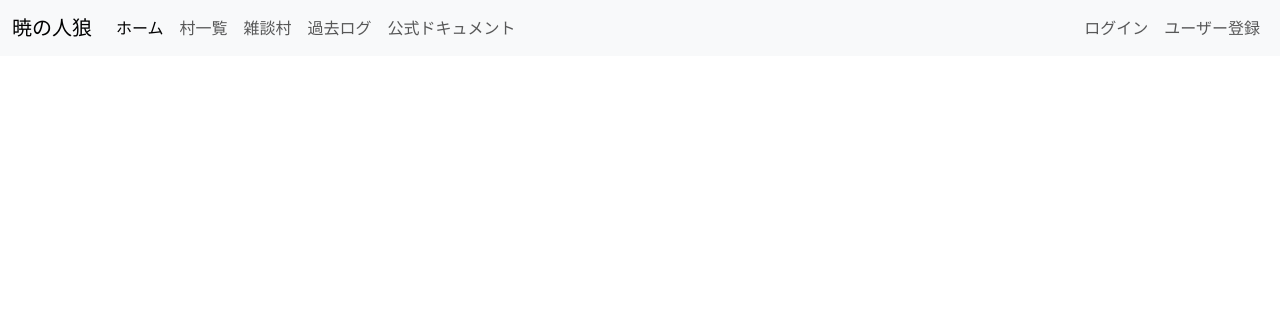
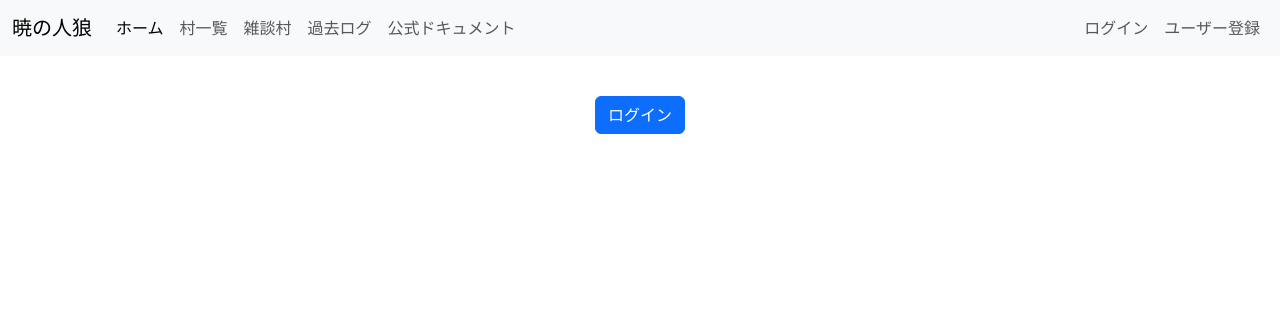
Before and after one commit to ToshiyaKurose/werewolf, a Django app: template accounts/templates/signup_complete.html in a window 1280 px wide. Shown: the top 316 px of the page. Run offline with Django 4.2, Linux system fonts and the light colour scheme; the template is opened without the code that fills it, so the values that code supplies are empty; some libraries are stand-ins or nearby versions.

Commit message:
登録後ログインページへのリンクを追加

```diff
--- a/accounts/templates/signup_complete.html
+++ b/accounts/templates/signup_complete.html
@@ -6,6 +6,7 @@
     <main class="flex-shrink-0">
         <div class="container py-4 text-center">
             <p>{{ message }}</p>
+            <a class="btn btn-primary" href="{% url 'accounts:login' %}">ログイン</a>
         </div>
     </main>
 {% endblock %}
```
